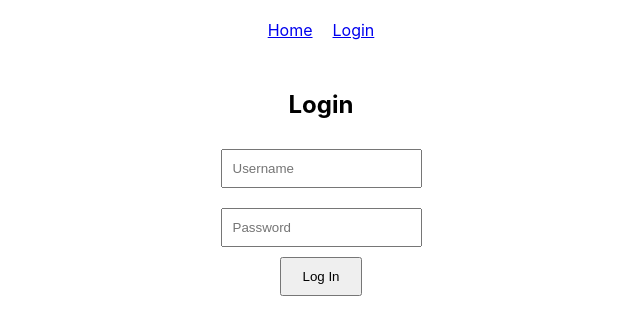
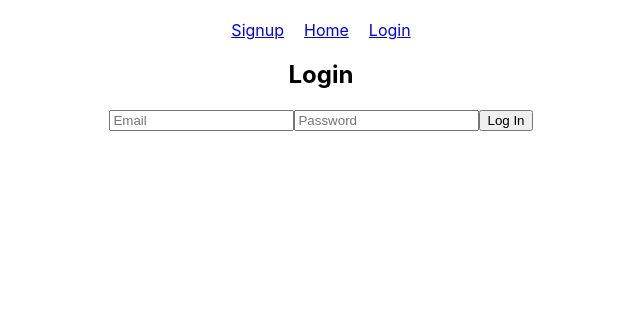
Before and after one commit to g00405662FYP/SpamShield-Frontend, a React (Create React App) app in the folder spamshield-frontend/: page /login in a window 1280 px wide. Shown: the top 334 px of the page, without its empty margins (319-959 px from the left). Built offline with nearby package versions, Linux system fonts and the light colour scheme.

Commit message:
Authentication completed succesfully

```diff
--- a/spamshield-frontend/src/App.js
+++ b/spamshield-frontend/src/App.js
@@ -1,17 +1,20 @@
 import React from 'react';
 import { BrowserRouter as Router, Routes, Route, Link } from 'react-router-dom';
 import Home from './components/Home';
-import Login from './components/Login';
+import Login from './Login';
+import Signup from './authentication/signup';
 
 function App() {
   return (
     <Router>
       <div style={{ textAlign: 'center', padding: '20px' }}>
         <nav>
+          <Link to="/signup" style={{ margin: '10px' }}>Signup</Link>
           <Link to="/" style={{ margin: '10px' }}>Home</Link>
           <Link to="/login" style={{ margin: '10px' }}>Login</Link>
         </nav>
         <Routes>
+          <Route path="/signup" element={<Signup />} />
           <Route path="/" element={<Home />} />
           <Route path="/login" element={<Login />} />
         </Routes>
--- /dev/null
+++ b/spamshield-frontend/src/Login.js
@@ -0,0 +1,41 @@
+import React, { useState } from 'react';
+import { supabase } from './supabase';
+
+function Login() {
+  const [email, setEmail] = useState('');
+  const [password, setPassword] = useState('');
+  const [message, setMessage] = useState('');
+
+  const handleLogin = async (e) => {
+    e.preventDefault();
+    const { data, error } = await supabase.auth.signInWithPassword({ email, password });
+    if (error) {
+      setMessage(error.message);
+    } else {
+      localStorage.setItem('access_token', data.session.access_token);
+      setMessage('Login successful!');
+    }
+  };
+
+  return (
+    <form onSubmit={handleLogin}>
+      <h2>Login</h2>
+      <input
+        type="email"
+        placeholder="Email"
+        value={email}
+        onChange={(e) => setEmail(e.target.value)}
+      />
+      <input
+        type="password"
+        placeholder="Password"
+        value={password}
+        onChange={(e) => setPassword(e.target.value)}
+      />
+      <button type="submit">Log In</button>
+      <p>{message}</p>
+    </form>
+  );
+}
+
+export default Login;
--- /dev/null
+++ b/spamshield-frontend/src/authentication/signup.js
@@ -0,0 +1,40 @@
+import React, { useState } from 'react';
+import { supabase } from '../supabase';
+
+function Signup() {
+  const [email, setEmail] = useState('');
+  const [password, setPassword] = useState('');
+  const [message, setMessage] = useState('');
+
+  const handleSignup = async (e) => {
+    e.preventDefault();
+    const { error } = await supabase.auth.signUp({ email, password });
+    if (error) {
+      setMessage(error.message);
+    } else {
+      setMessage('Signup successful! Check your email for verification.');
+    }
+  };
+
+  return (
+    <form onSubmit={handleSignup}>
+      <h2>Signup</h2>
+      <input
+        type="email"
+        placeholder="Email"
+        value={email}
+        onChange={(e) => setEmail(e.target.value)}
+      />
+      <input
+        type="password"
+        placeholder="Password"
+        value={password}
+        onChange={(e) => setPassword(e.target.value)}
+      />
+      <button type="submit">Sign Up</button>
+      <p>{message}</p>
+    </form>
+  );
+}
+
+export default Signup;
--- a/spamshield-frontend/src/components/Login.js
+++ /dev/null
@@ -1,51 +0,0 @@
-import React, { useState } from 'react';
-import axios from 'axios';
-
-function Login() {
-  const [username, setUsername] = useState('');
-  const [password, setPassword] = useState('');
-  const [message, setMessage] = useState('');
-
-  const handleLogin = async (e) => {
-    e.preventDefault();
-    try {
-      const response = await axios.post('http://localhost:5000/login', {
-        username,
-        password,
-      });
-      const token = response.data.access_token;
-      localStorage.setItem('access_token', token); // Save token for later use
-      setMessage('Login successful!');
-    } catch (err) {
-      setMessage('Login failed: ' + (err.response?.data?.message || 'Unknown error'));
-    }
-  };
-
-  return (
-    <div style={{ textAlign: 'center', marginTop: '50px' }}>
-      <h2>Login</h2>
-      <form onSubmit={handleLogin}>
-        <input
-          type="text"
-          placeholder="Username"
-          value={username}
-          onChange={(e) => setUsername(e.target.value)}
-          style={{ margin: '10px', padding: '10px' }}
-        />
-        <br />
-        <input
-          type="password"
-          placeholder="Password"
-          value={password}
-          onChange={(e) => setPassword(e.target.value)}
-          style={{ margin: '10px', padding: '10px' }}
-        />
-        <br />
-        <button type="submit" style={{ padding: '10px 20px' }}>Log In</button>
-      </form>
-      <p>{message}</p>
-    </div>
-  );
-}
-
-export default Login;
```
